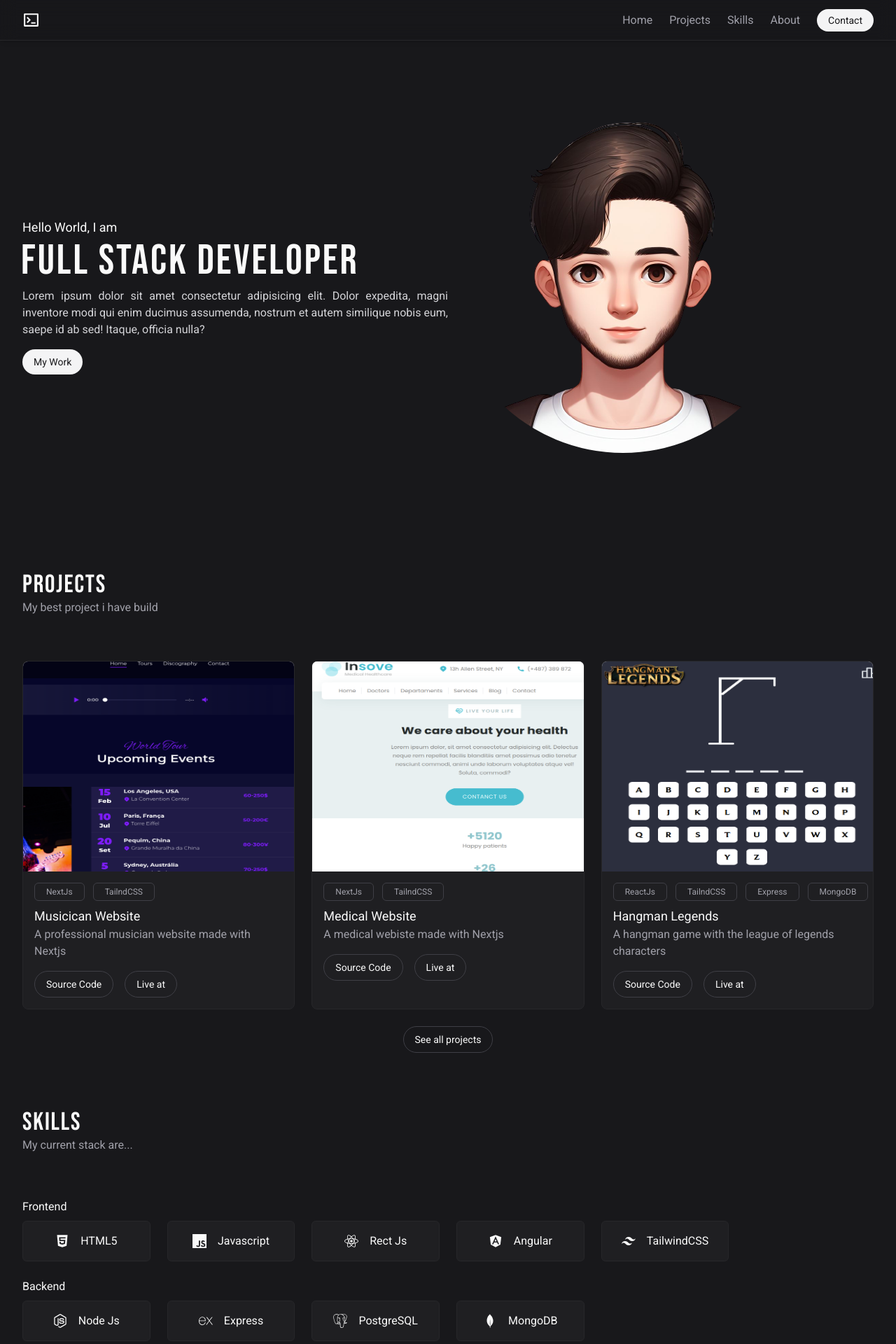
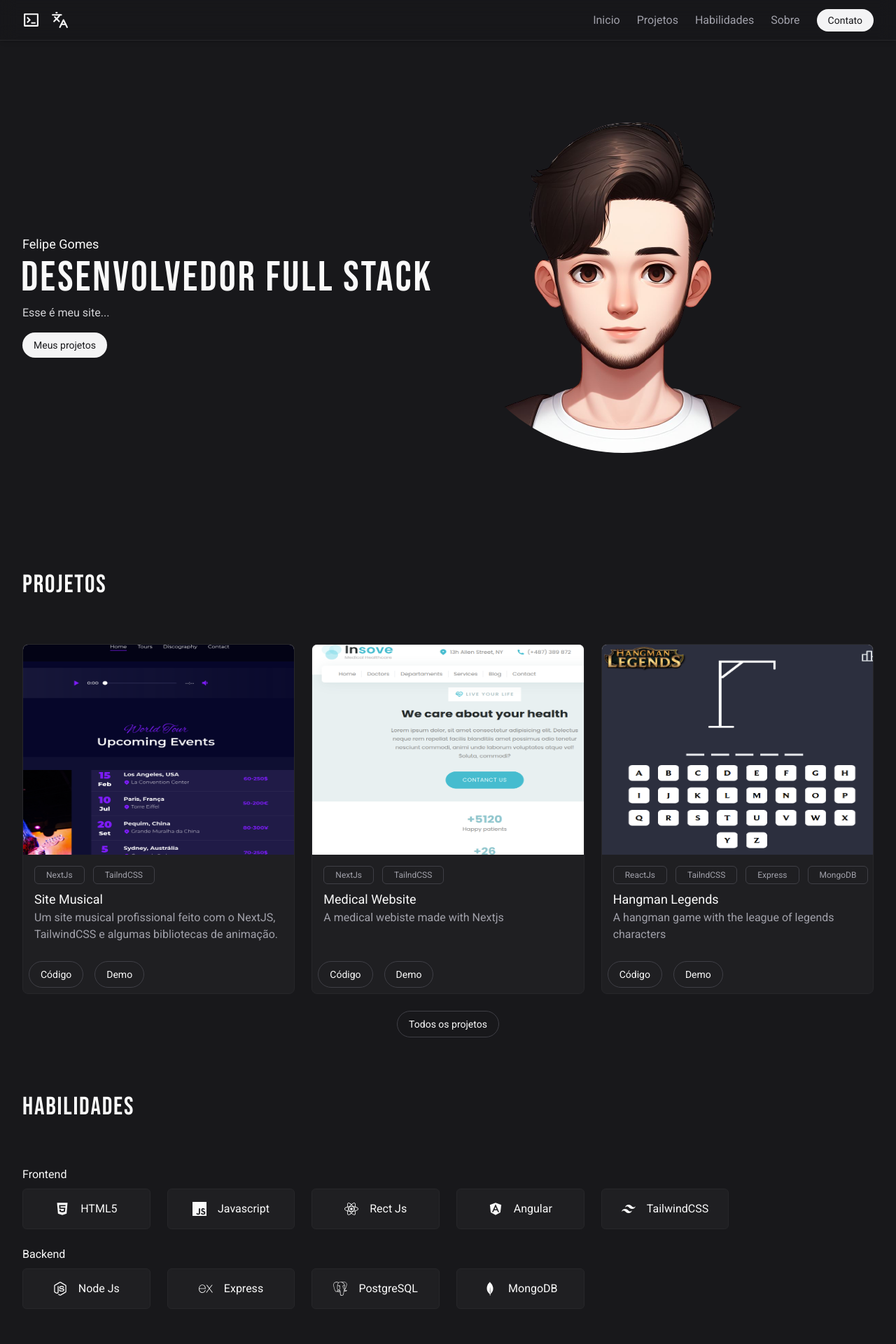
Before and after one commit to fomes/next-portfolio, a Next.js app: page / in a window 1280 px wide. Shown: the top 1920 px of the page at 70% size. Built offline with nearby package versions, Linux system fonts and the light colour scheme.

Commit message:
Update user info br

```diff
--- a/src/components/AboutSection/index.tsx
+++ b/src/components/AboutSection/index.tsx
@@ -1,15 +1,17 @@
 "use client";
 
-import { socialLinks } from "@/data/socialLinksData";
 import { Heading } from "../Heading";
 import Image from "next/image";
-import { CustomLink } from "../CustomLink";
 import Link from "next/link";
+import { socialLinks } from "@/data/userData";
+import { infoBR, infoEN } from "@/data/userInfo";
 
 export function AboutSection() {
+  let info = infoBR;
+
   return (
     <section id="about" className="mb-44">
-      <Heading title="About me" desc="Let me told you something about me" />
+      <Heading title={info.about.title} desc={""} />
 
       <div className="flex gap-4 flex-col md:flex-row items-center">
         <div className="h-80 w-80 shrink-0 rounded-full overflow-hidden">
@@ -23,13 +25,8 @@ export function AboutSection() {
         </div>
 
         <div className="space-y-2">
-          <p>Hii, I am Felipe Gomes</p>
-          <p className="text-zinc-400">
-            Lorem ipsum dolor sit amet, consectetur adipisicing elit. Iusto
-            obcaecati incidunt, assumenda laborum a, necessitatibus non
-            repudiandae quae ut inventore libero? Quisquam eum iste est ducimus
-            temporibus alias dolorem in.
-          </p>
+          <p>{info.about.greeting}</p>
+          <p className="text-zinc-400">{info.about.dec}</p>
 
           <ul className="flex gap-12 mt-4">
             {socialLinks.map((link, index) => {
--- a/src/components/FooterSection/index.tsx
+++ b/src/components/FooterSection/index.tsx
@@ -1,4 +1,8 @@
+import { infoBR, infoEN } from "@/data/userInfo";
+
 export function FooterSection() {
+  let info = infoBR;
+
   return (
     <footer className="w-full mt-28 px-4 py-4 md:px-8 border-t border-t-zinc-700">
       <div className="max-w-7xl mx-auto flex justify-between">
@@ -6,7 +10,7 @@ export function FooterSection() {
           &copy; {new Date().getFullYear()}
         </p>
 
-        <p className="text-zinc-500 text-sm">Developer by: Felipe Gomes</p>
+        <p className="text-zinc-500 text-sm">{info.footer.note}</p>
       </div>
     </footer>
   );
--- a/src/components/HeroSection/index.tsx
+++ b/src/components/HeroSection/index.tsx
@@ -1,27 +1,26 @@
 "use client";
 
+import { infoBR, infoEN } from "@/data/userInfo";
 import { CustomLink } from "../CustomLink";
 import Image from "next/image";
 
 export function HeroSection() {
+  let info = infoBR;
+
   return (
     <section
       id="home"
       className="grid md:grid-cols-2 items-center h-[calc(100vh-70px)] max-h-[678px]"
     >
       <div>
-        <p className="text-lg mb-1">Hello World, I am</p>
+        <p className="text-lg mb-1">{info.hero.name}</p>
         <h1 className="font-title tracking-wider text-3xl sm:text-6xl -ml-0.5">
-          Full Stack Developer
+          {info.hero.title}
         </h1>
-        <p className="text-zinc-300 mt-2 text-justify">
-          Lorem ipsum dolor sit amet consectetur adipisicing elit. Dolor
-          expedita, magni inventore modi qui enim ducimus assumenda, nostrum et
-          autem similique nobis eum, saepe id ab sed! Itaque, officia nulla?
-        </p>
+        <p className="text-zinc-300 mt-2 text-justify">{info.hero.desc}</p>
 
         <CustomLink href={"projects"} className="absolute mt-4">
-          My Work
+          {info.hero.btn}
         </CustomLink>
       </div>
 
--- a/src/components/Navigation/index.tsx
+++ b/src/components/Navigation/index.tsx
@@ -1,15 +1,18 @@
 "use client";
 
-import { navMenuList } from "@/data/navigationData";
 import { CustomLink } from "../CustomLink";
 import { FiMenu } from "react-icons/fi";
 import { AiOutlineClose } from "react-icons/ai";
+import { LuLanguages } from "react-icons/lu";
 import { RiTerminalBoxLine } from "react-icons/ri";
 import { cn } from "@/utils/helper";
 import { useEffect, useState } from "react";
 import Link from "next/link";
+import { infoBR, infoEN } from "@/data/userInfo";
 
 export function Navigation() {
+  let info = infoBR;
+
   const [isNavOpen, setIsNavOpen] = useState<boolean>(false);
 
   useEffect(() => {
@@ -20,10 +23,18 @@ export function Navigation() {
   return (
     <nav className="sticky py-4 border-b border-zinc-800 shadow-md top-0 z-10 bg-zinc-900/20 backdrop-blur-md">
       <div className="container max-w-7xl mx-auto px-4 md:px-8 flex justify-between items-center">
-        <RiTerminalBoxLine
-          size={25}
-          className="hover:scale-110 transition-all duration-300"
-        />
+        <div className="flex gap-4">
+          <RiTerminalBoxLine
+            size={25}
+            className="hover:scale-110 transition-all duration-300 cursor-pointer"
+          />
+
+          <LuLanguages
+            size={25}
+            className="hover:scale-110 transition-all duration-300 cursor-pointer"
+          />
+        </div>
+
         <div
           className="md:hidden cursor-pointer"
           onClick={() => setIsNavOpen((prevState) => !prevState)}
@@ -41,8 +52,8 @@ export function Navigation() {
           )}
         >
           <ul className="flex items-center gap-6 flex-col md:flex-row">
-            {navMenuList.map(({ title, href }, index) => {
-              const isLastElement = index === navMenuList.length - 1;
+            {info.navMenuList.map(({ title, href }, index) => {
+              const isLastElement = index === info.navMenuList.length - 1;
               return (
                 <li key={href}>
                   <>
@@ -51,7 +62,7 @@ export function Navigation() {
                         href={"mailto:fgomesdeluna@gmail.com"}
                         className="bg-zinc-100 hover:bg-zinc-300 text-zinc-900 px-4 py-2 rounded-full text-sm cursor-pointer"
                       >
-                        Contact
+                        {title}
                       </Link>
                     ) : (
                       <CustomLink
--- a/src/components/ProjectCard/index.tsx
+++ b/src/components/ProjectCard/index.tsx
@@ -1,15 +1,17 @@
-import { projects } from "@/data/projectData";
 import Image from "next/image";
 import { CustomLink } from "../CustomLink";
 import Link from "next/link";
+import { infoEN, infoBR } from "@/data/userInfo";
 
 interface ProjectCardProps {
-  project: (typeof projects)[0];
+  project: (typeof infoEN.projects)[0];
 }
 
 export function ProjectCard({ project }: ProjectCardProps) {
+  let info = infoBR;
+
   return (
-    <div className="bg-zinc-800/50 border border-zinc-800 rounded-lg overflow-hidden">
+    <div className="relative h-[500px] bg-zinc-800/50 border border-zinc-800 rounded-lg overflow-hidden">
       <div className="w-full h-[300px] bg-zinc-300">
         <Link href={project.liveAt} target="_blank">
           <Image
@@ -37,20 +39,21 @@ export function ProjectCard({ project }: ProjectCardProps) {
         </ul>
         <p className="text-lg font-medium">{project.title}</p>
         <p className="text-zinc-400">{project.desc}</p>
-        <div className="flex gap-4 mt-4">
+
+        <div className="flex gap-4 absolute bottom-2 left-2">
           <CustomLink
             href={project.sourceCode}
             linkType="secondary"
             target="_blank"
           >
-            Source Code
+            {info.projectSection.btnSource}
           </CustomLink>
           <CustomLink
             href={project.liveAt}
             linkType="secondary"
             target="_blank"
           >
-            Live at
+            {info.projectSection.btnDemo}
           </CustomLink>
         </div>
       </div>
--- a/src/components/ProjectSection/index.tsx
+++ b/src/components/ProjectSection/index.tsx
@@ -1,17 +1,19 @@
 "use client";
 
-import { projects } from "@/data/projectData";
 import { ProjectCard } from "../ProjectCard";
 import { CustomLink } from "../CustomLink";
 import { Heading } from "../Heading";
+import { infoEN, infoBR } from "@/data/userInfo";
 
 export function ProjectSection() {
+  let info = infoBR;
+
   return (
     <section id="projects">
-      <Heading title="Projects" desc="My best project i have build" />
+      <Heading title={info.projectSection.title} desc="" />
 
       <div className="grid md:grid-cols-2 lg:grid-cols-3 gap-6">
-        {projects.map((project) => {
+        {info.projects.map((project) => {
           return <ProjectCard key={project.id} project={project} />;
         })}
       </div>
@@ -21,7 +23,7 @@ export function ProjectSection() {
           linkType="secondary"
           target="_blank"
         >
-          See all projects
+          {info.projectSection.allProjectBtn}
         </CustomLink>
       </div>
     </section>
--- a/src/components/SkillsSection/index.tsx
+++ b/src/components/SkillsSection/index.tsx
@@ -1,13 +1,15 @@
 "use client";
 
+import { skills } from "@/data/userData";
 import { Heading } from "../Heading";
-import { skills } from "@/data/skillsData";
-
+import { infoBR } from "@/data/userInfo";
 
 export function SkillsSection() {
+  let info = infoBR;
+
   return (
     <section id="skills">
-      <Heading title="Skills" desc="My current stack are..." />
+      <Heading title={info.skills.title} desc="" />
 
       <div className="space-y-6">
         {Object.values(skills).map((skill) => {
--- a/src/data/navigationData.ts
+++ /dev/null
@@ -1,26 +0,0 @@
-export const navMenuList = [
-  {
-    title: "Home",
-    href: "home",
-  },
-
-  {
-    title: "Projects",
-    href: "projects",
-  },
-
-  {
-    title: "Skills",
-    href: "skills",
-  },
-
-  {
-    title: "About",
-    href: "about",
-  },
-
-  {
-    title: "Contact",
-    href: "mailto:fgomesdeluna@gmail.com",
-  },
-];
--- a/src/data/projectData.ts
+++ /dev/null
@@ -1,29 +0,0 @@
-export const projects = [
-  {
-    id: 1,
-    title: "Musicican Website",
-    desc: "A professional musician website made with Nextjs",
-    stacks: ["NextJs", "TailndCSS"],
-    image: "/assets/1.png",
-    sourceCode: "https://github.com/fomes/musician-website",
-    liveAt: "https://musician-website.netlify.app/",
-  },
-  {
-    id: 2,
-    title: "Medical Website",
-    desc: "A medical webiste made with Nextjs",
-    stacks: ["NextJs", "TailndCSS"],
-    image: "/assets/2.png",
-    sourceCode: "https://github.com/fomes/medical-landing-page",
-    liveAt: "https://medical-lading-page.netlify.app/",
-  },
-  {
-    id: 3,
-    title: "Hangman Legends",
-    desc: "A hangman game with the league of legends characters",
-    stacks: ["ReactJs", "TailndCSS", "Express", "MongoDB"],
-    image: "/assets/3.png",
-    sourceCode: "https://github.com/fomes/hangman-game",
-    liveAt: "https://hangman-lol.netlify.app/",
-  },
-];
--- /dev/null
+++ b/src/data/userInfo.ts
@@ -0,0 +1,173 @@
+export const infoBR = {
+  hero: {
+    name: "Felipe Gomes",
+    title: "Desenvolvedor Full Stack",
+    desc: "Esse é meu site...",
+    btn: "Meus projetos",
+  },
+
+  projects: [
+    {
+      id: 1,
+      title: "Site Musical",
+      desc: "Um site musical profissional feito com o NextJS, TailwindCSS e algumas bibliotecas de animação.",
+      stacks: ["NextJs", "TailndCSS"],
+      image: "/assets/1.png",
+      sourceCode: "https://github.com/fomes/musician-website",
+      liveAt: "https://musician-website.netlify.app/",
+    },
+    {
+      id: 2,
+      title: "Medical Website",
+      desc: "A medical webiste made with Nextjs",
+      stacks: ["NextJs", "TailndCSS"],
+      image: "/assets/2.png",
+      sourceCode: "https://github.com/fomes/medical-landing-page",
+      liveAt: "https://medical-lading-page.netlify.app/",
+    },
+    {
+      id: 3,
+      title: "Hangman Legends",
+      desc: "A hangman game with the league of legends characters",
+      stacks: ["ReactJs", "TailndCSS", "Express", "MongoDB"],
+      image: "/assets/3.png",
+      sourceCode: "https://github.com/fomes/hangman-game",
+      liveAt: "https://hangman-lol.netlify.app/",
+    },
+  ],
+
+  projectSection: {
+    title: "Projetos",
+    btnSource: "Código",
+    btnDemo: "Demo",
+    allProjectBtn: "Todos os projetos",
+  },
+
+  navMenuList: [
+    {
+      title: "Inicio",
+      href: "home",
+    },
+
+    {
+      title: "Projetos",
+      href: "projects",
+    },
+
+    {
+      title: "Habilidades",
+      href: "skills",
+    },
+
+    {
+      title: "Sobre",
+      href: "about",
+    },
+
+    {
+      title: "Contato",
+      href: "mailto:fgomesdeluna@gmail.com",
+    },
+  ],
+
+  skills: {
+    title: "Habilidades",
+  },
+
+  about: {
+    title: "Sobre mim",
+    greeting: "Olá mundo, Eu sou Felipe Gomes",
+    dec: "Trabalho com tecnologia há mais de 8 anos e há 3 anos optei por migrar da área de QA para Desenvolvedor me interessando pela carreira de Full Stack. Experiência com Javascript, Typescript, NodeJs, ReactJs baseado nas últimas 3 experiências que tive. Tenho experiência também com projetos pessoais e projetos do curso de formação Full Stack na Trybe. Tenho boa capacidade de aprendizado e bom desempenho no trabalho em equipe. Sempre disposto a aprender e aprimorar meus conhecimentos.",
+  },
+
+  footer: {
+    note: "Desenvolvido por: Felipe Gomes",
+  },
+};
+
+export const infoEN = {
+  hero: {
+    name: "Felipe Gomes",
+    title: "Full Stack Developer",
+    desc: "This is my website...",
+    btn: "My work",
+  },
+
+  projects: [
+    {
+      id: 1,
+      title: "Musicican Website",
+      desc: "A professional musician website made with Nextjs, TailwindCSS and some animation libs.",
+      stacks: ["NextJs", "TailndCSS"],
+      image: "/assets/1.png",
+      sourceCode: "https://github.com/fomes/musician-website",
+      liveAt: "https://musician-website.netlify.app/",
+    },
+    {
+      id: 2,
+      title: "Medical Website",
+      desc: "A medical webiste made with Nextjs",
+      stacks: ["NextJs", "TailndCSS"],
+      image: "/assets/2.png",
+      sourceCode: "https://github.com/fomes/medical-landing-page",
+      liveAt: "https://medical-lading-page.netlify.app/",
+    },
+    {
+      id: 3,
+      title: "Hangman Legends",
+      desc: "A hangman game with the league of legends characters",
+      stacks: ["ReactJs", "TailndCSS", "Express", "MongoDB"],
+      image: "/assets/3.png",
+      sourceCode: "https://github.com/fomes/hangman-game",
+      liveAt: "https://hangman-lol.netlify.app/",
+    },
+  ],
+
+  projectSection: {
+    title: "Projects",
+    btnSource: "Source Code",
+    btnDemo: "Live at",
+    allProjectBtn: "See all projects",
+  },
+
+  navMenuList: [
+    {
+      title: "Home",
+      href: "home",
+    },
+
+    {
+      title: "Projects",
+      href: "projects",
+    },
+
+    {
+      title: "Skills",
+      href: "skills",
+    },
+
+    {
+      title: "About",
+      href: "about",
+    },
+
+    {
+      title: "Contact",
+      href: "mailto:fgomesdeluna@gmail.com",
+    },
+  ],
+
+  skills: {
+    title: "Skills",
+  },
+
+  about: {
+    title: "About me",
+    greeting: "Hello World, I am Felipe Gomes",
+    desc: "I have been working with technology for over 8 years and 3 years ago I chose to migrate from the QA area to Developer, becoming interested in a Full Stack career. Experience with Javascript, Typescript, NodeJs, ReactJs based on the last 3 experiences I had. I also have experience with personal projects and Full Stack training course projects at Trybe. I have good learning capacity and good performance in teamwork. Always willing to learn and improve my knowledge.",
+  },
+
+  footer: {
+    note: "Developed by: Felipe Gomes",
+  },
+};
```
Also changed, not shown: src/data/socialLinksData.ts (deleted, +0 -20 lines), src/data/userData.ts (renamed from src/data/skillsData.ts, +21 -0 lines).
